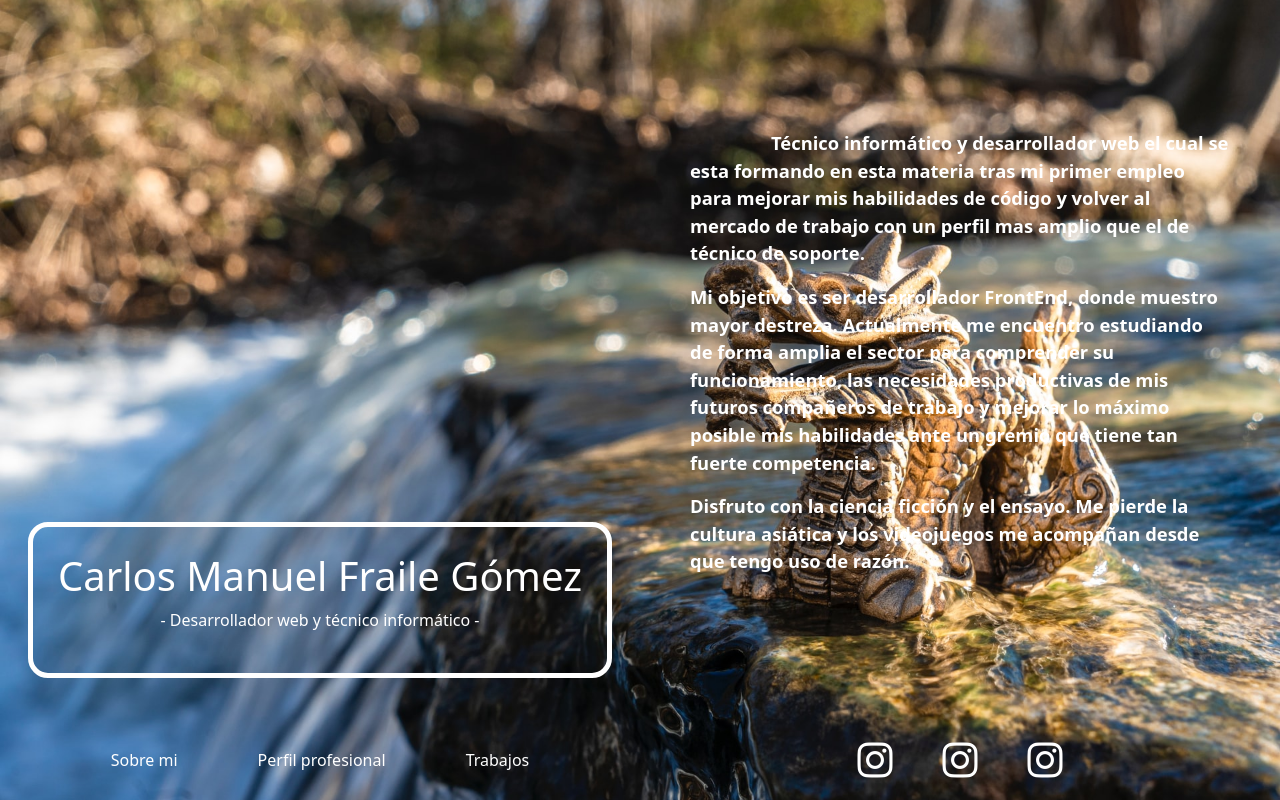
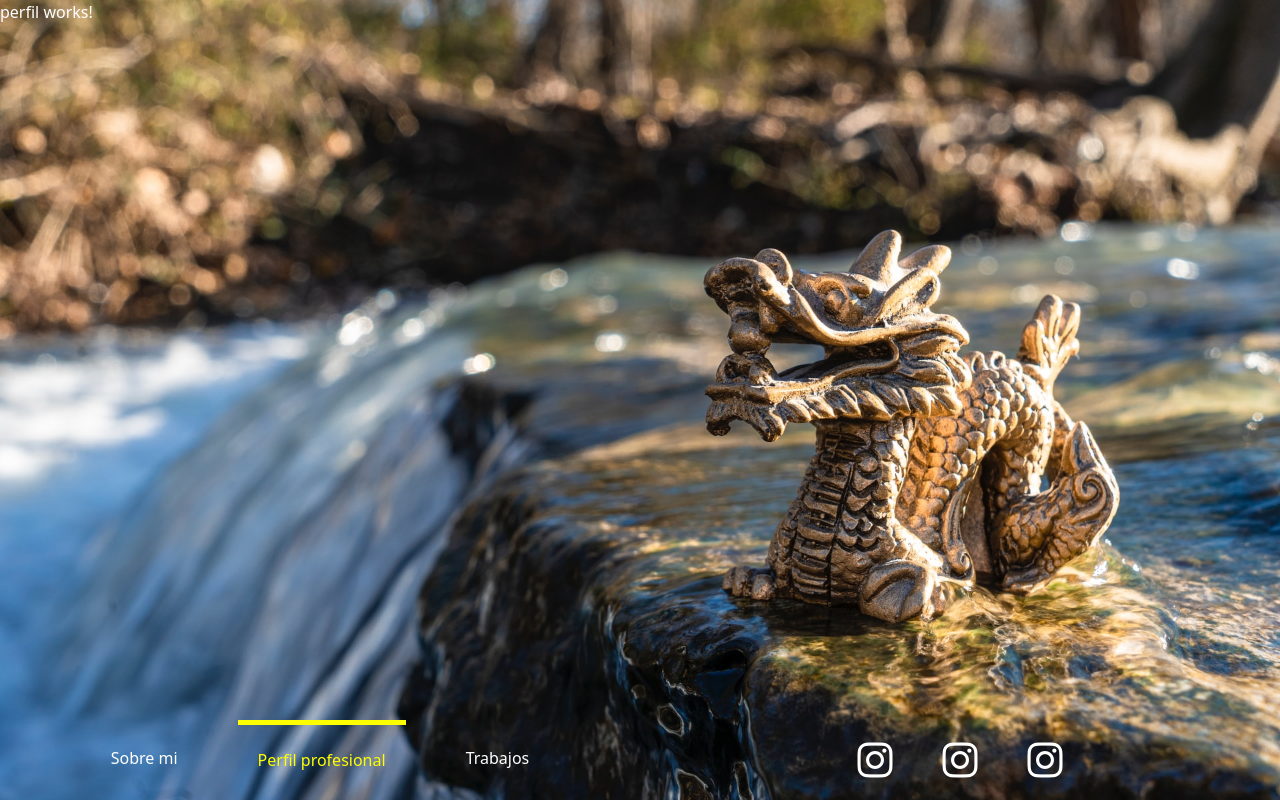
Before and after one commit to cmfraile/Portfolio2, an Angular app: page /perfil in a window 1280 px wide. Before the commit this address led to /. Built offline with nearby package versions, Linux system fonts and the light colour scheme.

Commit message:
commit de antes de comer

```diff
--- a/src/app/componentes/navegacion/navegacion.component.html
+++ b/src/app/componentes/navegacion/navegacion.component.html
@@ -1,7 +1,7 @@
 <div class="bloquenav col uno">
-    <div class="opcionweb">Sobre mi</div>
-    <div class="opcionweb">Perfil profesional</div>
-    <div class="opcionweb">Trabajos</div>
+    <a routerLink="/" routerLinkActive="activa" [routerLinkActiveOptions]="{exact:true}"><div class="opcionweb">Sobre mi</div></a>
+    <a routerLink="/perfil" routerLinkActive="activa" [routerLinkActiveOptions]="{exact:true}"><div class="opcionweb">Perfil profesional</div></a>
+    <a routerLink="/trabajos" routerLinkActive="activa" [routerLinkActiveOptions]="{exact:true}"><div class="opcionweb">Trabajos</div></a>
 </div>
 <div class="bloquenav col dos">
     <div class="opcionrrss"><i class="fab fa-instagram"></i></div>
--- a/src/app/componentes/navegacion/navegacion.component.sass
+++ b/src/app/componentes/navegacion/navegacion.component.sass
@@ -4,11 +4,16 @@
     display: flex
     justify-content: center
     align-items: center
+    a
+        text-decoration: none
+        margin: 0px
+        padding: 0px
     .opcionweb,.opcionrrss
         cursor: pointer
     .opcionweb
         margin: 0px 20px
         padding: 0px 20px
+        padding-bottom: 5px
         min-height: 10vh
         display: flex
         justify-content: center
@@ -27,3 +32,10 @@
         &:hover
             i
                 color: red
+.activa
+    div
+        border-top: 5px solid yellow
+        color: yellow
+        &:hover
+            border-top: 5px solid yellow !important
+            padding-bottom: 5px
--- a/src/app/componentes/navegacion/navegacion.component.ts
+++ b/src/app/componentes/navegacion/navegacion.component.ts
@@ -1,4 +1,5 @@
 import { Component, OnInit } from '@angular/core';
+import { Router } from '@angular/router';
 
 @Component({
   selector: 'app-navegacion',
@@ -7,9 +8,8 @@ import { Component, OnInit } from '@angular/core';
 })
 export class NavegacionComponent implements OnInit {
 
-  constructor() { }
+  constructor(private _r:Router){}
 
-  ngOnInit(): void {
-  }
+  ngOnInit(): void {}
 
 }
--- /dev/null
+++ b/src/app/componentes/perfil/perfil.component.html
@@ -0,0 +1 @@
+<p>perfil works!</p>
--- /dev/null
+++ b/src/app/componentes/perfil/perfil.component.ts
@@ -0,0 +1,15 @@
+import { Component, OnInit } from '@angular/core';
+
+@Component({
+  selector: 'app-perfil',
+  templateUrl: './perfil.component.html',
+  styleUrls: ['./perfil.component.sass']
+})
+export class PerfilComponent implements OnInit {
+
+  constructor() { }
+
+  ngOnInit(): void {
+  }
+
+}
--- /dev/null
+++ b/src/app/componentes/trabajos/trabajos.component.html
@@ -0,0 +1 @@
+<p>trabajos works!</p>
--- /dev/null
+++ b/src/app/componentes/trabajos/trabajos.component.ts
@@ -0,0 +1,15 @@
+import { Component, OnInit } from '@angular/core';
+
+@Component({
+  selector: 'app-trabajos',
+  templateUrl: './trabajos.component.html',
+  styleUrls: ['./trabajos.component.sass']
+})
+export class TrabajosComponent implements OnInit {
+
+  constructor() { }
+
+  ngOnInit(): void {
+  }
+
+}
```
Also changed, not shown: src/app/app.module.ts (+7 -1 lines), src/app/componentes/perfil/perfil.component.sass (added), src/app/componentes/trabajos/trabajos.component.sass (added), 2 other files (tests, documents, lock files or other folders).
